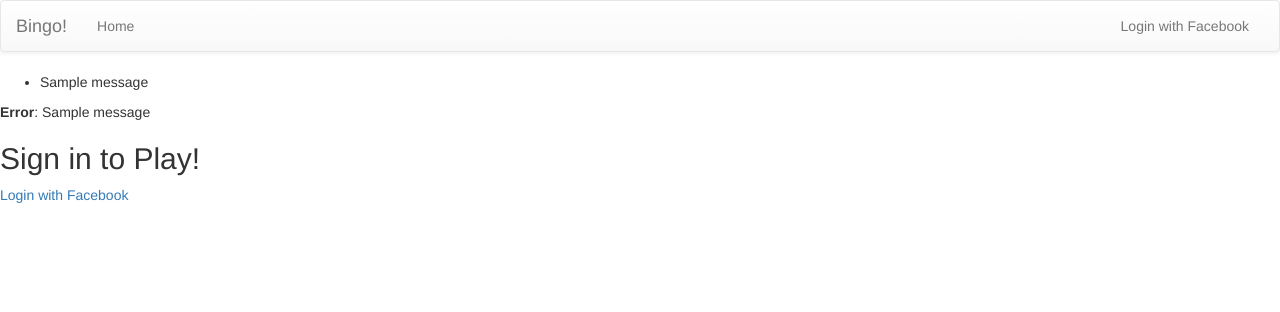
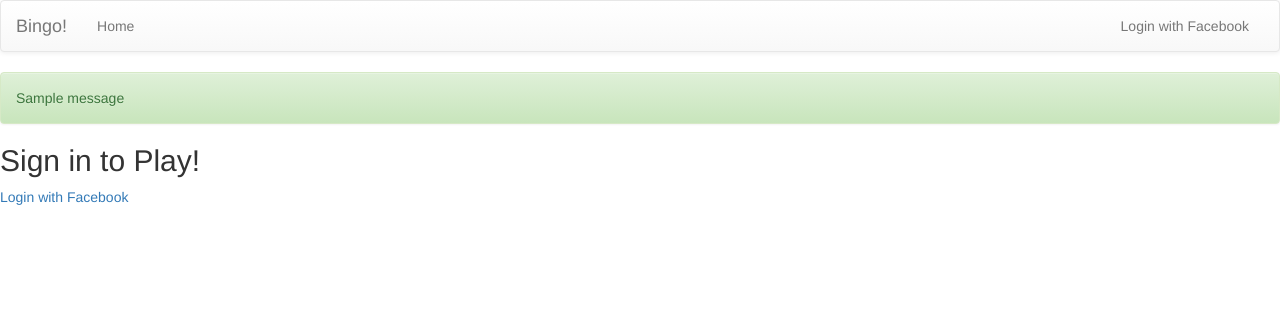
Before and after one commit to shubhpatel108/Bingo, a Flask app: page / in a window 1280 px wide. Shown: the top 312 px of the page. Run offline with Flask 2, Linux system fonts and the light colour scheme; tables that the repository leaves empty hold one stand-in row (values such as "Sample post"); one stand-in notice (Sample message) is shown; some libraries are stand-ins or nearby versions.

Commit message:
Add style for flash messages

```diff
--- a/app/oauth.py
+++ b/app/oauth.py
@@ -60,9 +60,6 @@ class FacebookSignIn(OAuthSignIn):
           'redirect_uri': self.get_callback_url()}
     )
     me = oauth_session.get('me?fields=id,email').json()
-    print('==========================', file=sys.stderr)
-    print(me['id'], file=sys.stderr)
-    print(me['email'], file=sys.stderr)
 
     return (
       'facebook$' + me['id'],
--- a/app/templates/base.html
+++ b/app/templates/base.html
@@ -43,16 +43,17 @@
       </div><!-- /.container-fluid -->
     </nav>
 
-    {% with messages = get_flashed_messages() %}
+    {% with messages = get_flashed_messages(with_categories=true) %}
       {% if messages %}
-        <ul>
-        {% for message in messages %}
-            <li>{{ message }} </li>
+        {% for category, message in messages %}
+            <div class="alert alert-{{ category }}" role="alert">
+            {{ message }}
+            </div>
         {% endfor %}
-        </ul>
       {% endif %}
     {% endwith %}
-    {% block content %}{% endblock %}
+    {% block content %}
+    {% endblock %}
 
     <script src="/static/js/jquery-2.2.0.min.js"></script>
     <script src="/static/js/bootstrap.min.js"></script>
--- a/app/templates/index.html
+++ b/app/templates/index.html
@@ -11,9 +11,7 @@
         });
     }
     </script>
-    {% for message in get_flashed_messages() %}
-        <p><b>Error</b>: {{ message }}</p>
-    {% endfor %}
+
     {% if current_user.is_authenticated %}
         <!-- <h2>Hi, {{ current_user.nickname }}!</h2> -->
         <!-- <div id="score">1</div>
--- a/app/views.py
+++ b/app/views.py
@@ -55,6 +55,7 @@ def oauth_callback(provider):
         db.session.add(user)
         db.session.commit()
     login_user(user, True)
+    flash('Successfully logged in.', 'success')
     return redirect(url_for('index'))
 
 @app.route('/logout')
```
